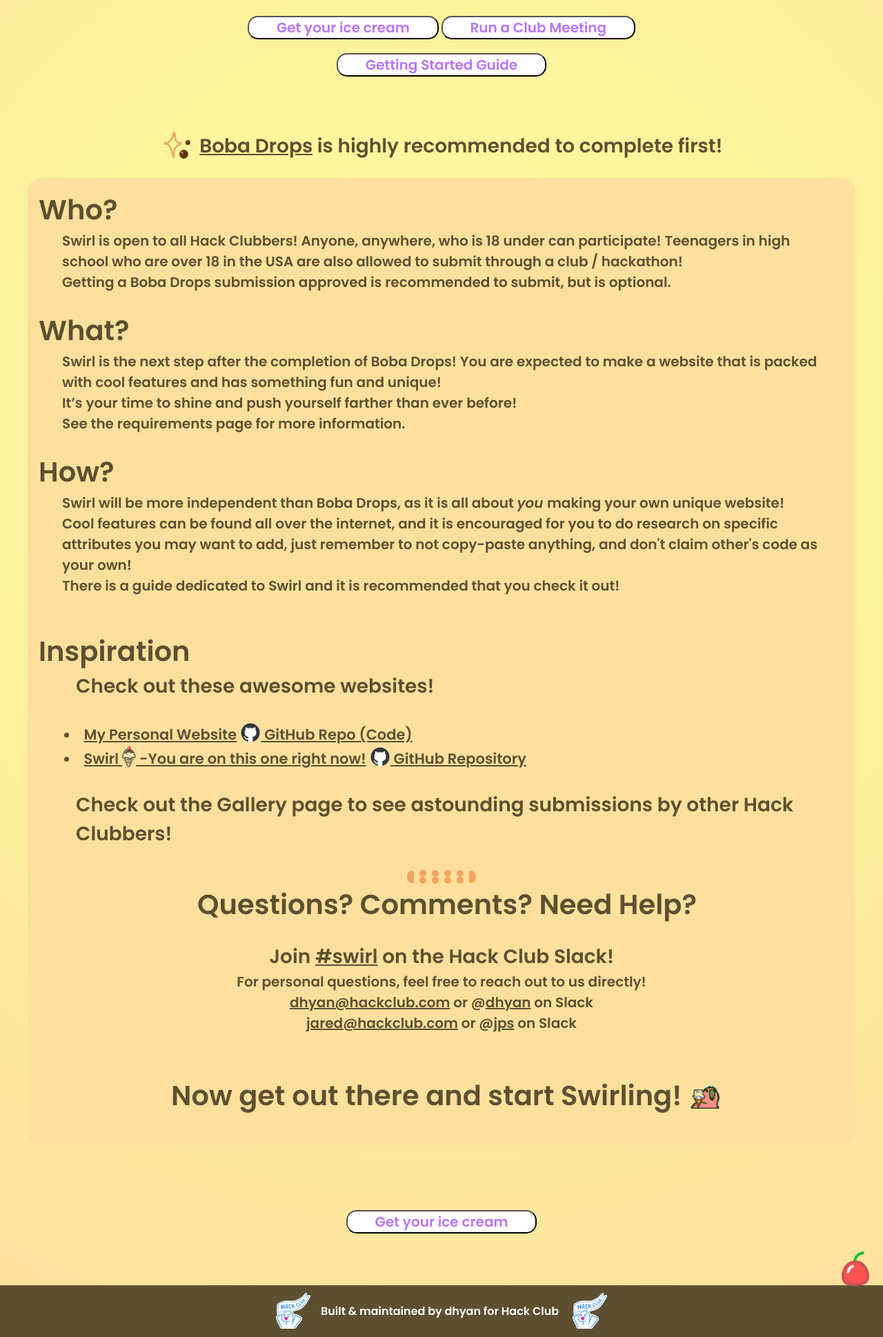
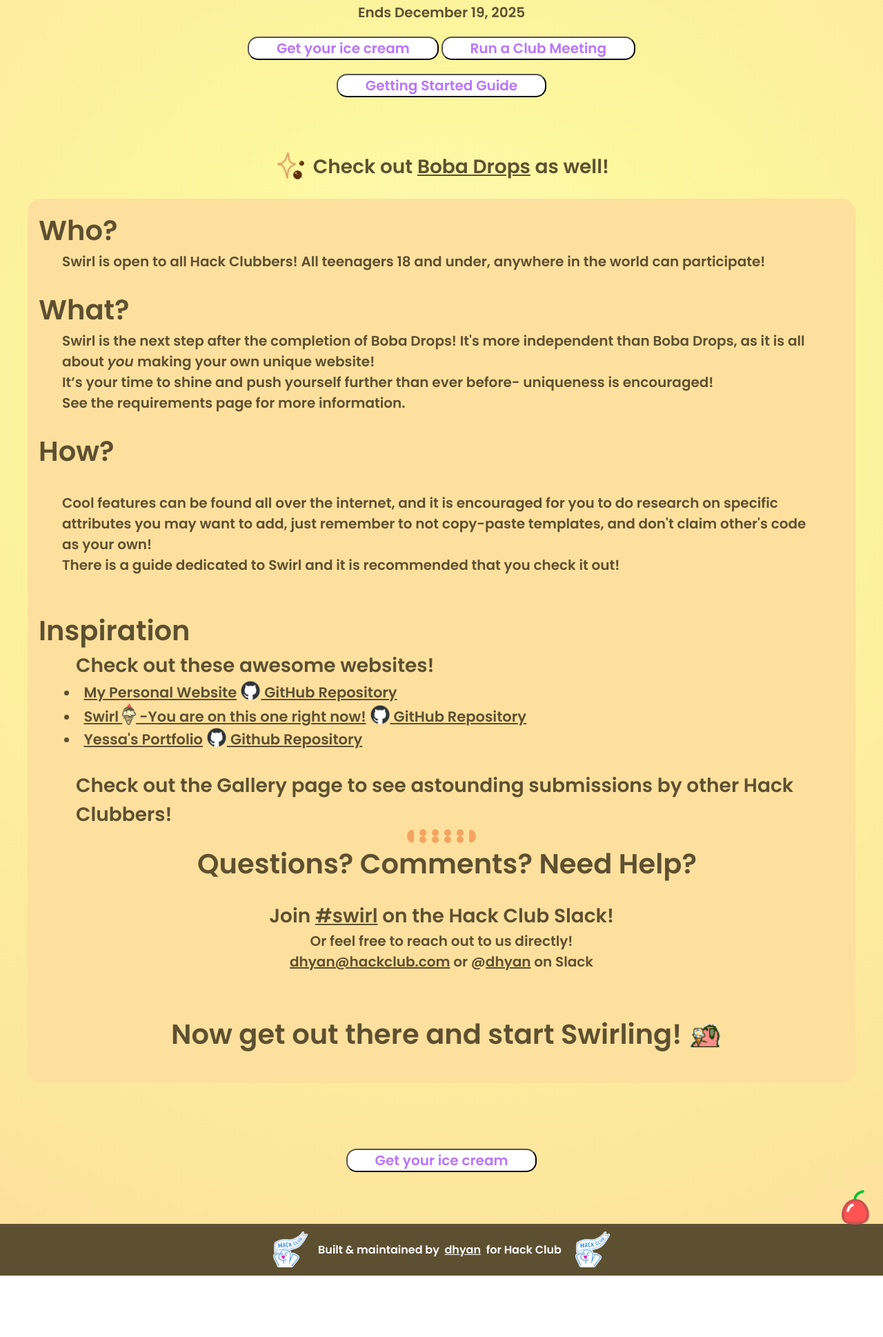
Before and after one commit to Bluelightning26/Swirl, a website: page index.html in a window 1280 px wide. Shown: the part 671-2609 px from the top of the page at 69% size. After the commit the page ends 2520 px from the top, so only its background shows below. Drawn offline with Linux system fonts and the light colour scheme; a web font is replaced by a local one.

Commit message:
homepage improvements!

```diff
--- a/index.html
+++ b/index.html
@@ -3,15 +3,10 @@
 <html lang="en">
 
   <head>
-
     <meta charset="UTF-8" name="viewport" content="width=device-width, initial-scale=1.0">
-
     <title>Swirl</title>
-
     <link rel="stylesheet" href="styles.css">
-
     <link rel="icon" type="image/x-icon" href="/images/assets/png/sprinkles.png">
-
     <link rel="preconnect" href="https://fonts.googleapis.com">
     <link rel="preconnect" href="https://fonts.gstatic.com" crossorigin>
     <link href="https://fonts.googleapis.com/css2?family=Chakra+Petch:ital,wght@0,300;0,400;0,500;0,600;0,700;1,300;1,400;1,500;1,600;1,700&family=Montserrat:ital,wght@0,100..900;1,100..900&family=Preahvihear&display=swap" rel="stylesheet">
@@ -21,45 +16,34 @@
   <body style="
     background: #FFFACC;
     background: radial-gradient(circle, rgba(255, 250, 204, 1) 0%, rgba(253, 247, 157, 1) 30%, rgba(253, 224, 157, 1) 100%);
-
     ">
 
-  <!-- Navbar -->
         <nav class="navbar">
-
-      <!-- Hack Club Flag -->
             <a class="banner" href="https://hackclub.com/"><img style="position: absolute; top: 0; left: 10px; border: 0; width: 128px; z-index: 1000;" src="https://assets.hackclub.com/flag-orpheus-top.svg" alt="Hack Club"/></a>
-
             <div class="navbar__container">
-
             <ul class="navbar__menu">
-
               <li class="navbar__item">
                 <a href="index.html" class="navbar__links">Home</a>
               </li>
-
               <li class="navbar__item">
                 <a href="requirements.html" class="navbar__links">Requirements</a>
               </li>
-
               <li class="navbar__item">
                 <a href="gallery.html" class="navbar__links">Gallery</a>
               </li>
-
               <li class="navbar__item">
                 <a href="resources.html" class="navbar__links">Resources</a>
               </li>
-
               <li class="navbar__btn">
-            <a href="https://forms.hackclub.com/swirl" style="padding: 0.25rem;" class="navbar__btn">Submit</a>
+                <a href="https://submit.hackclub.com/swirl" style="padding: 0.25rem;" class="navbar__btn">Submit</a>
               </li>
-
             </ul>
           </div>
         </nav>
 
 
         <br><br><br><br><br><br>
+
         <center>
           <h1 id="circle">
             <br>
@@ -74,6 +58,7 @@
               Build a website<br>
               Get free ice cream!
           </h1>
+            <p>Ends December 19, 2025</p>
 
             </center>
         <!--
@@ -81,7 +66,7 @@
         <img src="images/assets/svg/swirl-1.svg" alt="swirl logo" style="background: none; width: 300px; height: 300px; margin-top: -1000px; position: absolute; float: right; margin-right: 300px">
        -->
             <center>
-      <button><a target="_blank" href="https://forms.hackclub.com/swirl" style="text-decoration: none; color: #B875FF;">Get your ice cream</a></button>
+          <button><a target="_blank" href="https://submit.hackclub.com/swirl" style="text-decoration: none; color: #B875FF;">Get your ice cream</a></button>
           <button><a target="_blank" href="https://forms.hackclub.com/swirl-workshop" style="text-decoration: none; color: #B875FF">Run a Club Meeting</a></button>
           <br>
           <button><a target="_blank" href="https://hack.club/q9zpic" style="text-decoration: none; color: #B875FF">Getting Started Guide</a></button>
@@ -90,7 +75,7 @@
                 <br><br><br>
             <h3>
             <img src="images/assets/other/boba/boba.png" alt="Boba Drops Logo" style="background: none; width: 50px; height: 50px; margin-bottom: -15px">
-          <a target="_blank" href="https://hack.club/boba">Boba Drops</a>  is highly recommended to complete first!
+              Check out <a target="_blank" href="https://hack.club/boba">Boba Drops</a> as well!
 
           </h3>
 
@@ -102,18 +87,15 @@
     <div class="main-content">
         <h2>Who?</h2>
         <p>
-        Swirl is open to all Hack Clubbers! Anyone, anywhere, who is 18 under can participate!
-        Teenagers in high school who are over 18 in the USA are also allowed to submit through a club / hackathon! <br>
-        Getting a Boba Drops submission approved is recommended to submit, but is optional.
+            Swirl is open to all Hack Clubbers! All teenagers 18 and under, anywhere in the world can participate!
         </p>
 
         <br>
 
         <h2>What?</h2>
           <p>
-        Swirl is the next step after the completion of Boba Drops!
-        You are expected to make a website that is packed with cool features and has something fun and unique!
-        <br>It’s your time to shine and push yourself farther than ever before!
+            Swirl is the next step after the completion of Boba Drops! It's more independent than Boba Drops, as it is all about <em> you </em> making your own unique website!
+            <br>It’s your time to shine and push yourself further than ever before- uniqueness is encouraged!
             <br>See the requirements page for more information.
           </p>
         <br>
@@ -122,9 +104,9 @@
           How?
         </h2>
         <p>
-     Swirl will be more independent than Boba Drops, as it is all about <em> you </em> making your own unique website!
+
           <br>Cool features can be found all over the internet, and it is encouraged for you to do research on specific
-      attributes you may want to add, just remember to not copy-paste anything, and don't claim other's code as your own!
+          attributes you may want to add, just remember to not copy-paste templates, and don't claim other's code as your own!
           <br>There is a guide dedicated to Swirl and it is recommended that you check it out!
         </p>
 
@@ -134,40 +116,38 @@
           Inspiration
         </h2>
         <h3>Check out these awesome websites!</h3>
-    <p2>
+        <div class="inspiration">
           <li><a target="_blank" href="https://dhyans.xyz" >My Personal Website</a>
           <a target="_blank" href="https://github.com/Bluelightning26/website" >
               <img src="images/assets/other/stickers/github-sticker.png" alt="Ice Cream parrot" style="background: none; width: 30px; margin-bottom: -5px">
-          GitHub Repo (Code)</a></li>
+              GitHub Repository</a></li>
 
           <li><a target="_blank" href="https://swirl.hackclub.com"> Swirl <img src="images/assets/svg/swirl-1.svg" alt="swirl logo" style="background: none; width: 20px; margin-bottom: -5px">  -You are on this one right now!</a>
             <a target="_blank" href="https://github.com/hackclub/swirl" >
                 <img src="images/assets/other/stickers/github-sticker.png" alt="Ice Cream parrot" style="background: none; width: 30px; margin-bottom: -5px">
                 GitHub Repository</a></li>
 
-        <!--
-      <li><a href="https://dhyans.xyz" >A third website!</a>
+          <li><a href="https://portfolio-swirl.vercel.app/" >Yessa's Portfolio</a>
             <a href="https://dhyans.xyz" >
                 <img src="images/assets/other/stickers/github-sticker.png" alt="Ice Cream parrot" style="background: none; width: 30px; margin-bottom: -5px">
                 Github Repository</a></li>
-        -->
+
             <br>
+        </div>
+
+
         <h3>Check out the Gallery page to see astounding submissions by other Hack Clubbers!</h3>
-    </p2>
 
         <center>
         <hr style="width:100px">
 
-  <h2> Questions? Comments? Need Help?<br>
-  </h2>
+      <h2> Questions? Comments? Need Help?<br></h2>
         <br>
         <h3>
         Join <a target="_blank" href="https://hackclub.slack.com/archives/C08FR0LMVHD">#swirl</a> on the Hack Club Slack!
         </h3>
-    <p>For personal questions, feel free to reach out to us directly!
-        <br>
-        <a href="mailto:dhyan@hackclub.com">dhyan@hackclub.com</a> or @<a target="_blank" href=https://hackclub.slack.com/team/U0824G9PTFE">dhyan</a> on Slack<br>
-     <a href="mailto:jared@hackclub.com">jared@hackclub.com</a> or @<a target="_blank" href=https://hackclub.slack.com/team/U07HEH4N8UV">jps</a> on Slack<br>
+        <p>Or feel free to reach out to us directly!
+        <br><a href="mailto:dhyan@hackclub.com">dhyan@hackclub.com</a> or @<a target="_blank" href=https://hackclub.slack.com/team/U0824G9PTFE">dhyan</a> on Slack<br>
         </p>
     <h2>
         <br>
@@ -189,7 +169,7 @@
       <footer>
           <br>
           <img src="images/assets/other/stickers/orphmoji-yippee.png" alt="Orpheus Yippee!" style="background: none; width: 50px; margin-bottom: 2px; margin-right: 15px">
-      Built & maintained by dhyan for Hack Club
+          Built & maintained by &nbsp; <a href="mailto:dhyan@hackclub.com" target="_blank"> dhyan </a> &nbsp; for Hack Club
           <img src="images/assets/other/stickers/orphmoji-yippee.png" alt="Orpheus Yippee!" style="background: none; width: 50px; margin-bottom: 2px; margin-left: 20px">
           <img src="images/assets/svg/cherry.svg" alt="Orpheus Yippee!" style="background: none; height: 50px; margin-bottom: 2px; position: absolute; right: 20px; top: -49px">
           <br><br><br>
--- a/styles.css
+++ b/styles.css
@@ -5,11 +5,12 @@
     --background: #FDE09D;
     --text-n-footer: #5D5031;
     --button-text: #C289FF;
+    --box-hover: #FFC289;
 }
 
 * {
     box-sizing: border-box;
-    color: #5D5031;
+    color: var(--text-n-footer);
     margin: 0;
     padding: 0;
     font-family: "Poppins", sans-serif;
@@ -197,7 +198,7 @@
 }
 
 button:hover {
-    background-color: #fad4c5;
+    background-color: var(--box-hover);
     font-size: 21px;
     transform: scale(1.1);
     transition: transform 0.4s ease;
@@ -207,8 +208,11 @@
     font-size: 20px;
 }
 
-p2{
+div.inspiration{
     font-size: 21px;
+}
+
+div.inspiration a {
 }
 
 /* make lists prettier!! */
@@ -261,7 +265,7 @@
     opacity: 65%;
     height: 5rem;
     width: 2rem;
-    background-color: #25C7E0;
+    background-color: var(--box-hover);
     border-radius: 50%;
     position: absolute;
     z-index: 10;
@@ -289,6 +293,10 @@
     display: flex;
     width: 100%;
     position: relative;
+}
+
+footer a {
+    color: #ffffff;
 }
 
 ::selection {
@@ -328,7 +336,7 @@
     }
 
     .gallery-item button:hover {
-        background-color: #E0C3FF;
+        background-color: var(--box-hover);
     }
 
 
```
Also changed, not shown: requirements.html (+1 -2 lines). Lines whose indentation alone changed are shown as unchanged.
